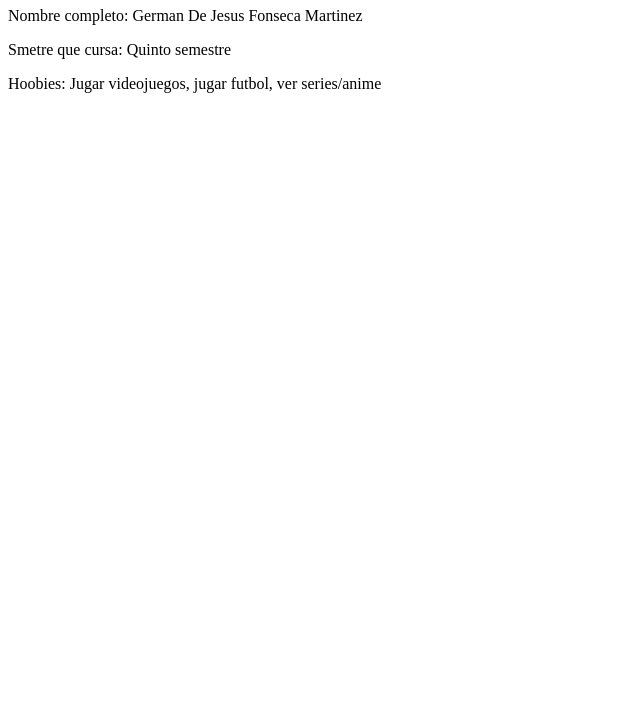
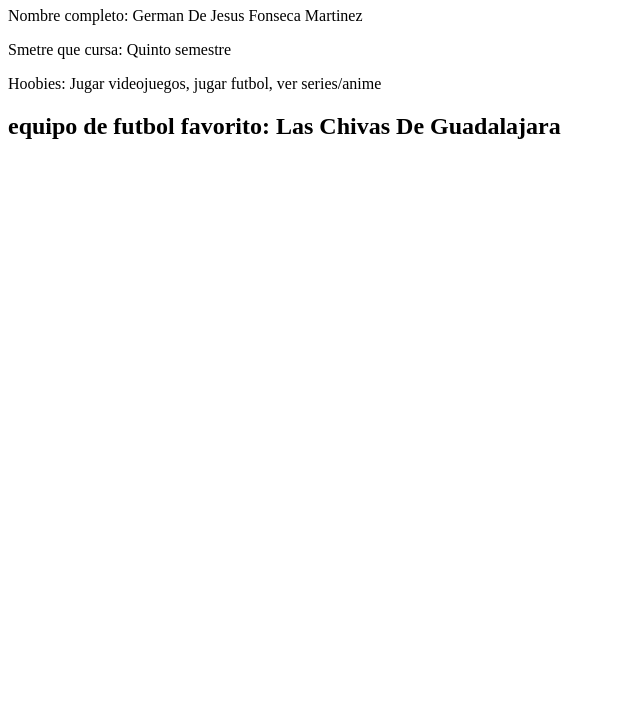
Before and after one commit to germanstar/taller_final, a plain HTML site: page index.html in a window 1280 px wide. Shown: the part 73-800 px from the top of the page, without its empty margins (0-640 px from the left). Drawn offline with Linux system fonts and the light colour scheme.

Commit message:
cuarto commit

```diff
--- a/index.html
+++ b/index.html
@@ -10,6 +10,7 @@
     <p>Nombre completo: German De Jesus Fonseca Martinez</p>
     <p>Smetre que cursa: Quinto semestre</p>
     <p>Hoobies: Jugar videojuegos, jugar futbol, ver series/anime</p>
+    <h2>equipo de futbol favorito: Las Chivas De Guadalajara</h2>
 
 </body>
 </html>
```
